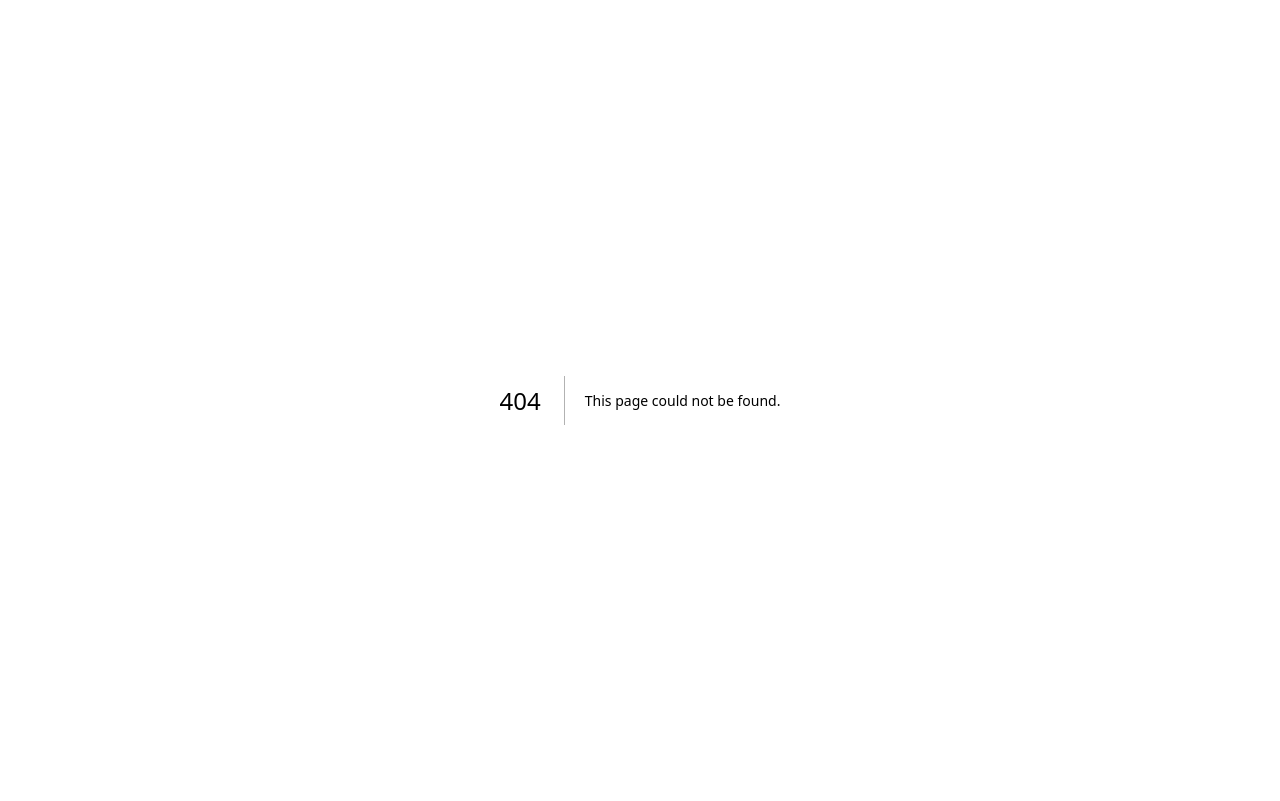
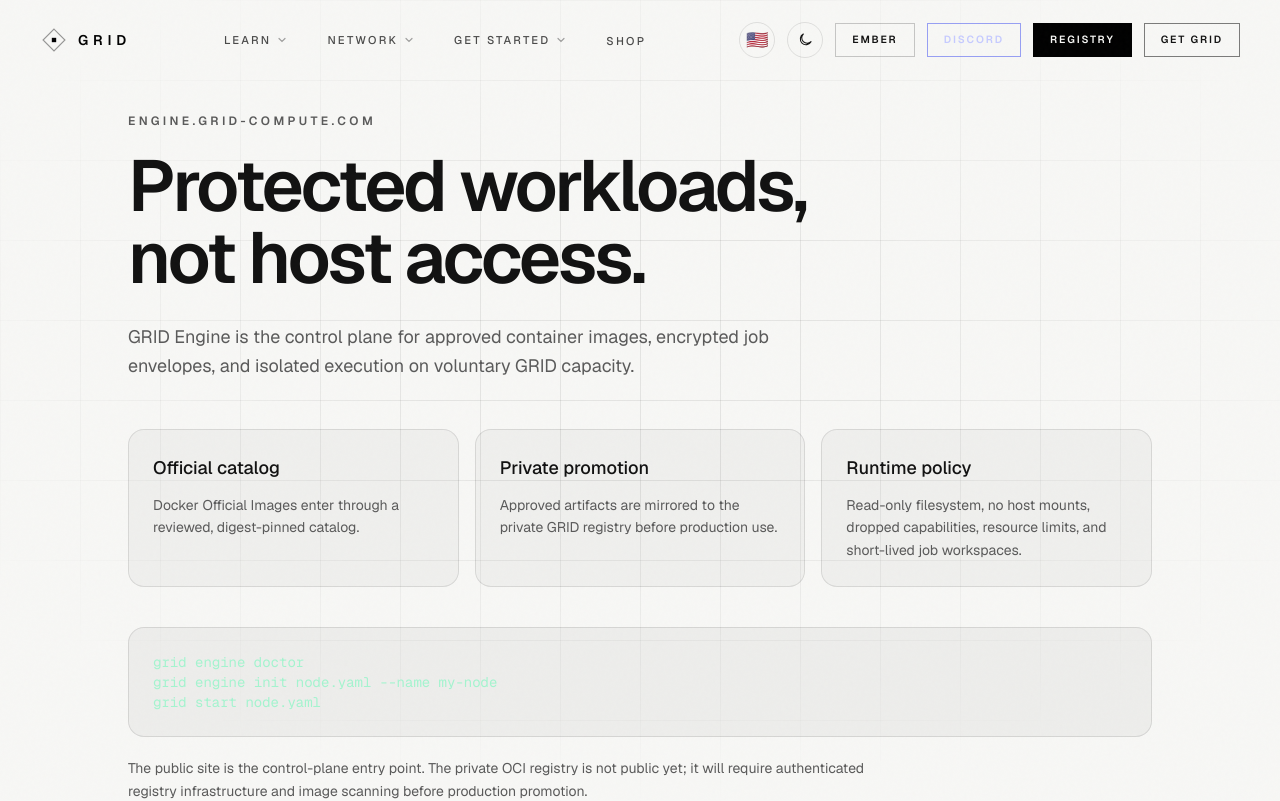
Before and after one commit to Caraveo/grid-site, a Next.js app: page /engine in a window 1280 px wide. Before the commit this address had no page. Shown: the top 801 px of the page. Built offline with nearby package versions, Linux system fonts and the light colour scheme.

Commit message:
add GRID Engine control-plane hostname

```diff
--- /dev/null
+++ b/src/app/engine/page.tsx
@@ -0,0 +1,23 @@
+import type { Metadata } from "next";
+import { Footer } from "@/components/Footer";
+import { Nav } from "@/components/Nav";
+
+export const metadata: Metadata = {
+  title: "GRID Engine | Isolated workload control plane",
+  description: "GRID Engine prepares policy-controlled, encrypted workload envelopes and isolated container execution.",
+};
+
+export default function EnginePage() {
+  return <><div className="noise" aria-hidden /><Nav siteOrigin="https://grid-compute.com" />
+    <main className="relative min-h-screen overflow-hidden px-5 pt-28 pb-20"><div className="pointer-events-none absolute inset-0 grid-bg opacity-70" />
+      <section className="relative mx-auto max-w-5xl"><p className="section-label">engine.grid-compute.com</p>
+        <h1 className="mt-5 max-w-4xl text-5xl font-semibold tracking-[-0.04em] sm:text-7xl">Protected workloads,<br />not host access.</h1>
+        <p className="mt-7 max-w-2xl text-lg leading-relaxed text-muted">GRID Engine is the control plane for approved container images, encrypted job envelopes, and isolated execution on voluntary GRID capacity.</p>
+        <div className="mt-12 grid gap-4 md:grid-cols-3">
+          {[['Official catalog','Docker Official Images enter through a reviewed, digest-pinned catalog.'],['Private promotion','Approved artifacts are mirrored to the private GRID registry before production use.'],['Runtime policy','Read-only filesystem, no host mounts, dropped capabilities, resource limits, and short-lived job workspaces.']].map(([title, body]) => <article key={title} className="rounded-2xl border border-white/10 bg-white/[0.03] p-6"><h2 className="text-lg font-medium">{title}</h2><p className="mt-3 text-sm leading-relaxed text-muted">{body}</p></article>)}
+        </div>
+        <pre className="mt-10 overflow-x-auto rounded-2xl border border-white/10 bg-black/30 p-6 text-sm text-emerald-200">grid engine doctor{`\n`}grid engine init node.yaml --name my-node{`\n`}grid start node.yaml</pre>
+        <p className="mt-5 max-w-3xl text-sm leading-relaxed text-muted">The public site is the control-plane entry point. The private OCI registry is not public yet; it will require authenticated registry infrastructure and image scanning before production promotion.</p>
+      </section>
+    </main><Footer siteOrigin="https://grid-compute.com" /></>;
+}
--- a/src/middleware.ts
+++ b/src/middleware.ts
@@ -19,6 +19,11 @@
     host.startsWith("docs.grid-compute.com:") ||
     host === "docs.localhost" ||
     host.startsWith("docs.localhost:");
+  const isEngineHost =
+    host === "engine.grid-compute.com" ||
+    host.startsWith("engine.grid-compute.com:") ||
+    host === "engine.localhost" ||
+    host.startsWith("engine.localhost:");
 
   const { pathname } = request.nextUrl;
 
@@ -34,6 +39,19 @@
     }
     const url = request.nextUrl.clone();
     url.pathname = pathname === "/" ? "/explorer" : `/explorer${pathname}`;
+    return NextResponse.rewrite(url);
+  }
+
+  if (isEngineHost) {
+    if (
+      pathname.startsWith("/engine") ||
+      pathname.startsWith("/api") ||
+      pathname.startsWith("/_next") ||
+      pathname.startsWith("/downloads") ||
+      /\.[a-zA-Z0-9]+$/.test(pathname)
+    ) return NextResponse.next();
+    const url = request.nextUrl.clone();
+    url.pathname = pathname === "/" ? "/engine" : `/engine${pathname}`;
     return NextResponse.rewrite(url);
   }
 
```
Also changed, not shown: 1 other file (tests, documents, lock files or other folders).
